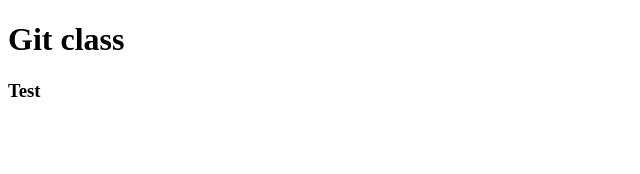
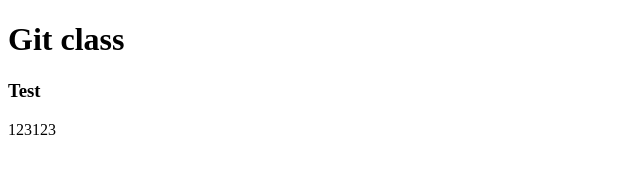
Before and after one commit to Nati1800/html-test-repository, a plain HTML site: page index.html in a window 1280 px wide. Shown: the full height of the page, 0-640 px from the left. Drawn offline with Linux system fonts and the light colour scheme.

Commit message:
Second change in file

```diff
--- a/index.html
+++ b/index.html
@@ -12,6 +12,9 @@
             Test
         </h3>
     </div>
+    <div class="row">
+123123
+    </div>
 
 
 </body>
```
